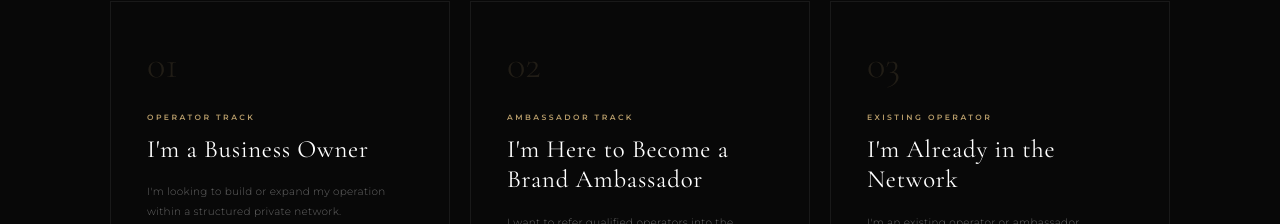
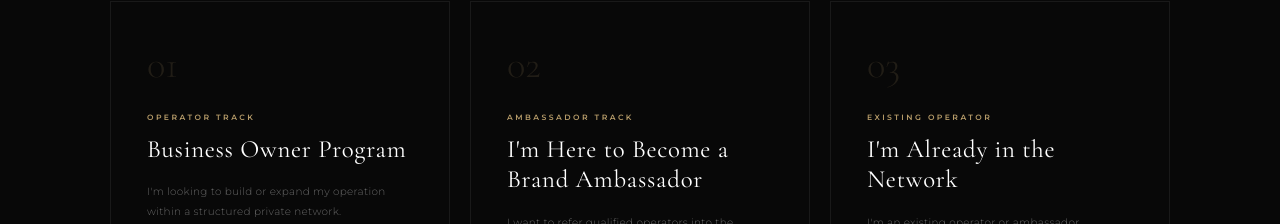
Before and after one commit to abhishek-donekal/lagnaf, a plain HTML site: page welcome.html in a window 1280 px wide. Shown: the part 331-555 px from the top of the page. Drawn offline with nearby package versions, Linux system fonts and the light colour scheme.

Commit message:
Welcome gate: update operator card title to Business Owner Program

```diff
--- a/welcome.html
+++ b/welcome.html
@@ -266,7 +266,7 @@
       <a href="entry-gateway.html" class="path-card">
         <div class="path-num">01</div>
         <div class="path-label">Operator Track</div>
-        <div class="path-title">I'm a Business Owner</div>
+        <div class="path-title">Business Owner Program</div>
         <p class="path-desc">
           I'm looking to build or expand my operation within a structured private network.
         </p>
```
